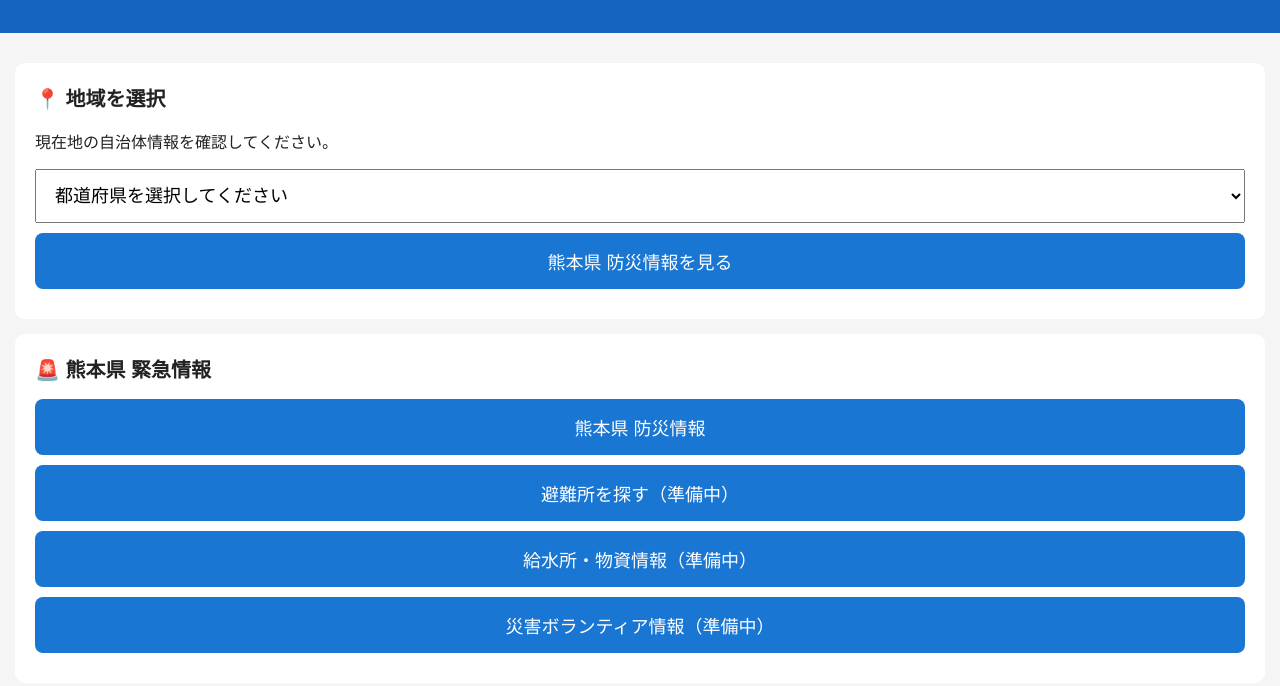
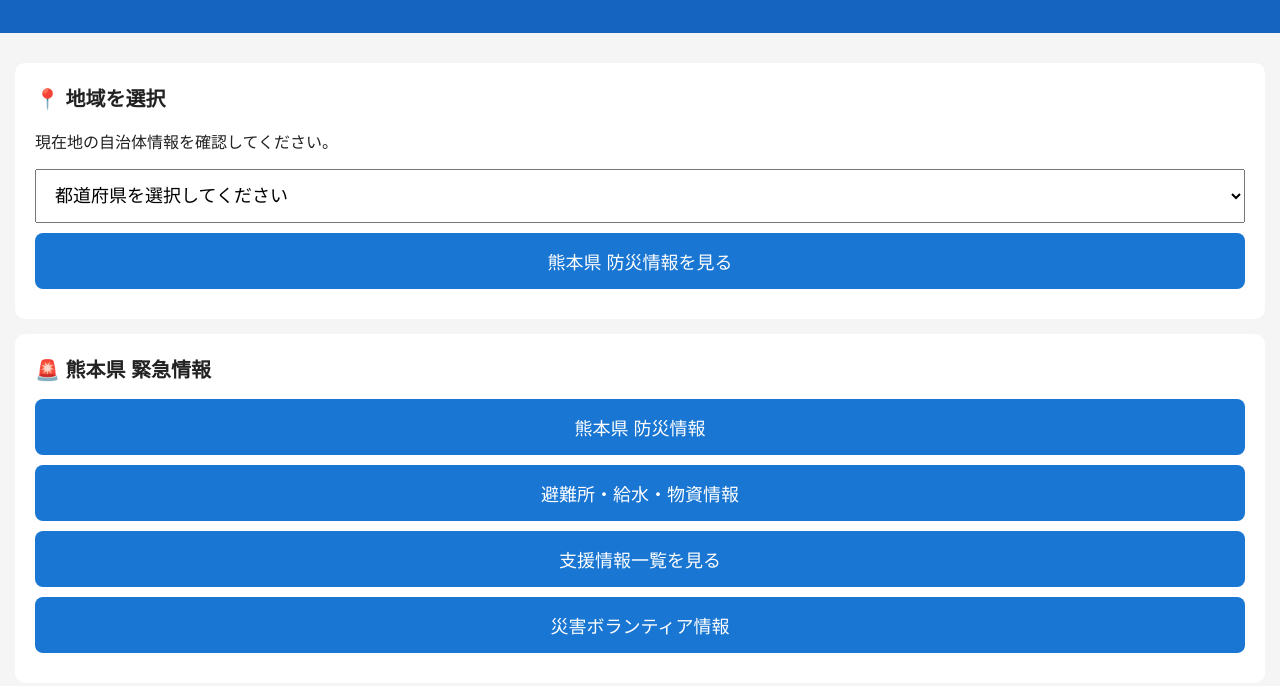
Before and after one commit to disaster-support-information/saigai-dashboard, a plain HTML site: page index.html in a window 1280 px wide. Shown: the part 114-800 px from the top of the page. Drawn offline with Linux system fonts and the light colour scheme.

Commit message:
支援情報ページへのリンク追加

```diff
--- a/index.html
+++ b/index.html
@@ -87,16 +87,16 @@ footer {
 熊本県 防災情報
 </a>
 
-<a class="button" href="#">
-避難所を探す（準備中）
+<a class="button" href="support.html">
+避難所・給水・物資情報
 </a>
 
-<a class="button" href="#">
-給水所・物資情報（準備中）
+<a class="button" href="support.html">
+支援情報一覧を見る
 </a>
 
-<a class="button" href="#">
-災害ボランティア情報（準備中）
+<a class="button" href="support.html">
+災害ボランティア情報
 </a>
 
 </div><div class="notice">
```
